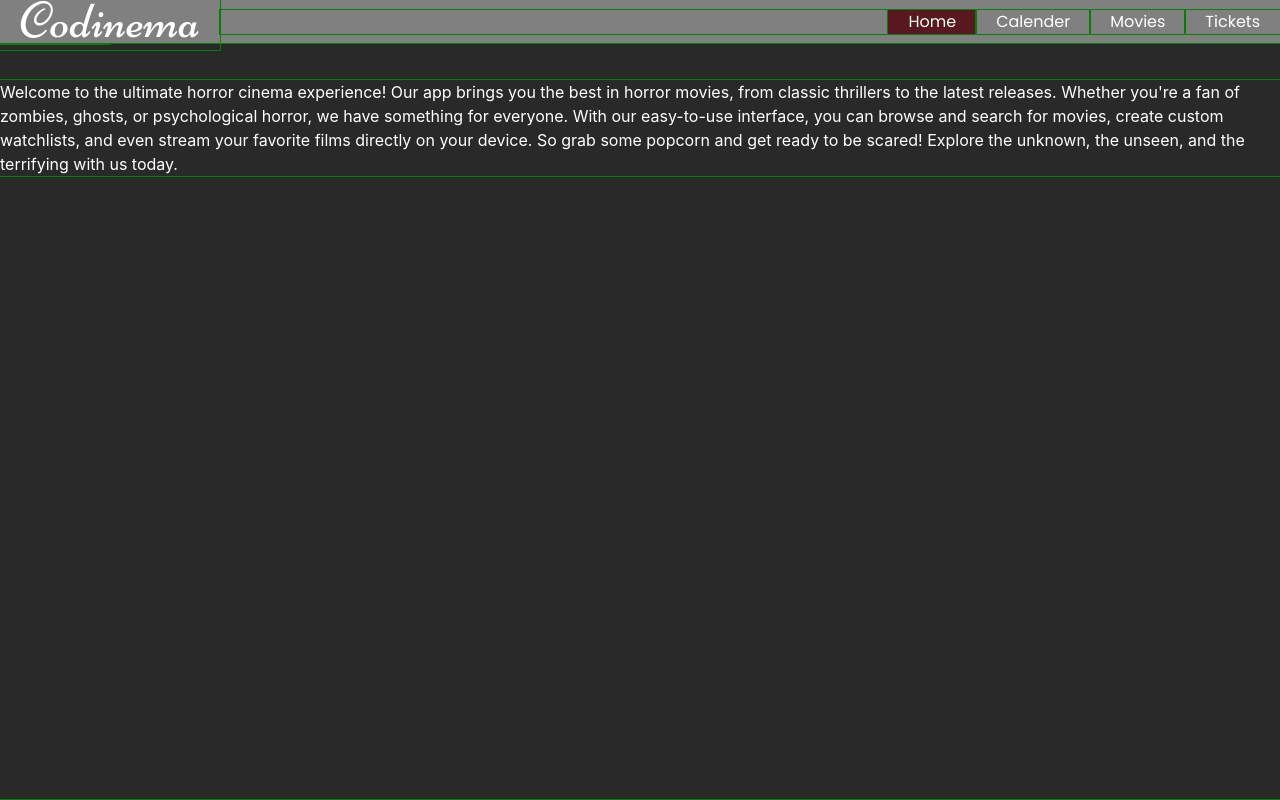
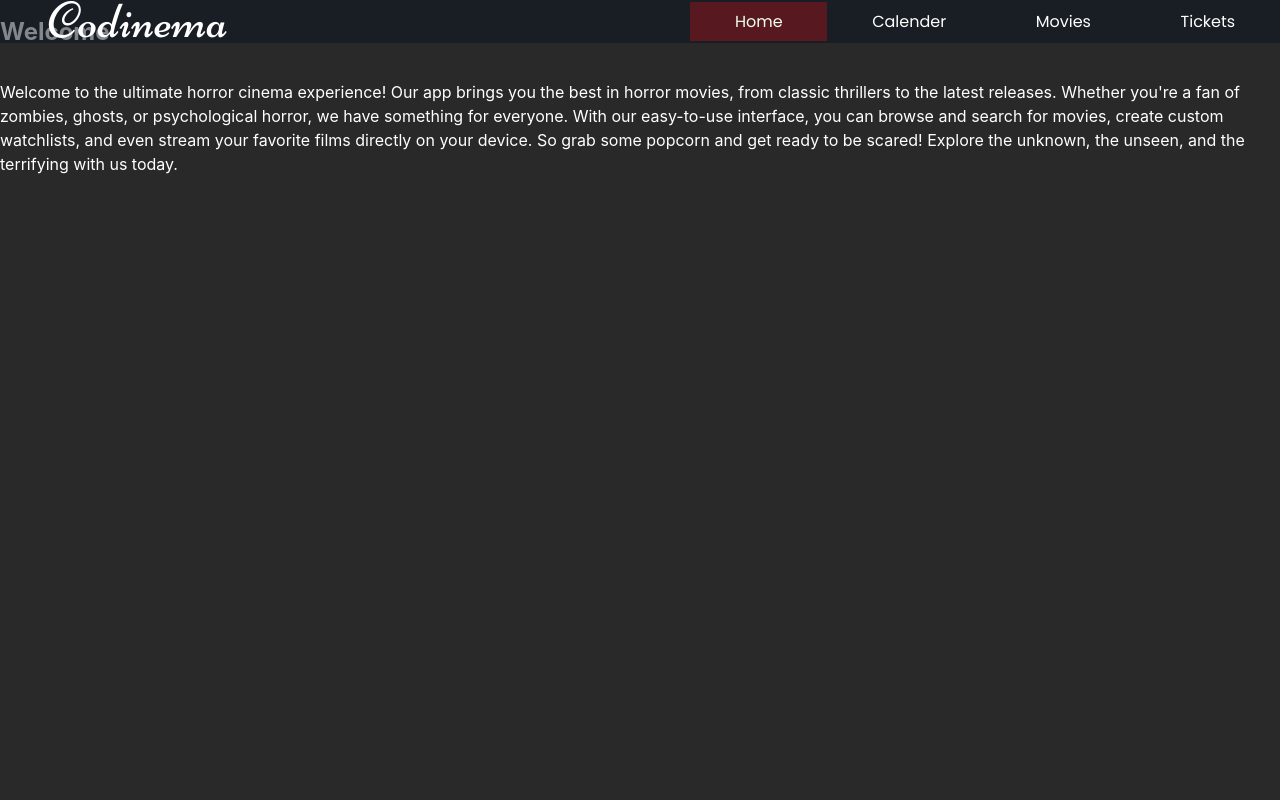
Before and after one commit to RogeSocial/cinema-project, a React (Vite) app in the folder client/: page / in a window 1280 px wide. Shown: the top 800 px of the page. Built offline with nearby package versions, Linux system fonts and the light colour scheme; a web font is replaced by a local one.

Commit message:
edited css

```diff
--- a/client/src/CSS/footer.css
+++ b/client/src/CSS/footer.css
@@ -24,36 +24,7 @@ body {
     margin: 0;
 }
 
-header {
-    background-color: var(--header_background_color);
-    display: flex;
-    align-items: center;
-    justify-content: space-between;
-    max-height: 70px;
 
-}
-
-nav a {
-    padding: var(--navbar_padding);
-    text-decoration: none;
-    color: white;
-}
-
-header h1 {
-    padding: var(--navbar_padding);
-}
-
-aside {
-    padding: var(--navbar_padding);
-}
-section {
-    background-color: var(--section_background_color);
-    min-height: 100vh;
-    display: flex;
-    flex-direction: column;
-    align-items: flex-start;
-    justify-content: flex-start;
-}
 
 footer {
     background-color: var(--footer_background_color);
--- a/client/src/CSS/main.css
+++ b/client/src/CSS/main.css
@@ -1,7 +1,10 @@
+/*
+
 * {
   outline: solid 1px green;
 
 }
+*/
 
 :root {
 
```
